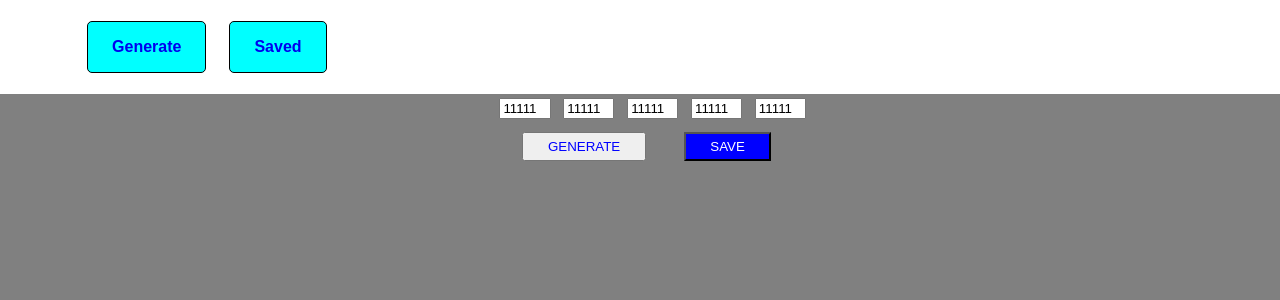
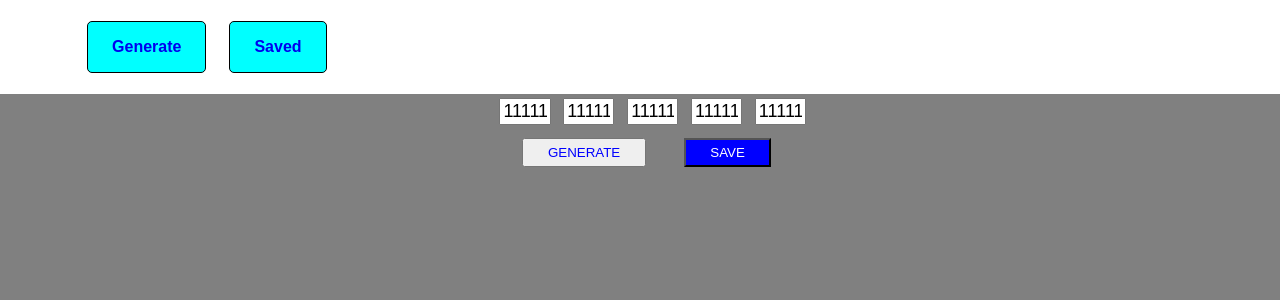
Before and after one commit to Drete457/blissapplicationstest, a React (Create React App) app: page / in a window 1280 px wide. Shown: the top 300 px of the page. Built offline with nearby package versions, Linux system fonts and the light colour scheme.

Commit message:
update(elements) verify if the pin have sequence of numbers, asc or dec or duplicate pin in the same group

```diff
--- a/src/CSS/index.css
+++ b/src/CSS/index.css
@@ -29,6 +29,8 @@ body {
 }
 
 .number {
+  font-size: large;
+  text-align: center;
   margin-left: 1%;
   margin-bottom: 1%;
   max-block-size: 4vh;
--- a/src/CSS/topmenu.css
+++ b/src/CSS/topmenu.css
@@ -14,7 +14,3 @@
     padding-left: 5%;
     padding-right: 5%;
   }
-
-  body {
-    padding-top: var(--bodyPaddingTop);
-  }
--- /dev/null
+++ b/src/Components/displayPins.tsx
@@ -0,0 +1,13 @@
+import React from "react";
+import { numberFormat } from "../Type/numberformat";
+import Input from "./view/input";
+import randomKey from "./random/randomKey";
+
+export default function DisplayPins({numberToDisplay}: {numberToDisplay: numberFormat }): any {
+    const arrayOfPins: number[] = Object.values(numberToDisplay);
+    const arrayOfPinsToDisplay = arrayOfPins.map((value) => {
+      const text = value + ""
+      return (<Input key={randomKey()} type="text" className="number" value={text} readOnly={true} />)
+    });
+    return arrayOfPinsToDisplay;
+  }
--- a/src/Components/random/consecutive_asc_or_des.ts
+++ b/src/Components/random/consecutive_asc_or_des.ts
@@ -1,13 +1,16 @@
 /* eslint-disable array-callback-return */
-export default function consecutive(numberToVerify: Array<number>): boolean {
-  let result = [];
+export default function consecutive(array: number[]): boolean {
+  let result:number[] = [];
   let sequence = 0;
-  numberToVerify.map((value, index) => {
-    let difference = 0;
+
+  Array.from(array).map((value, index) => {
+    let difference = array[index + 1] - array[index];
+
     if (sequence === difference && difference !== 0) {
-      result.push(index);
+      result.push(value);
     }
     sequence = (difference === 1 || difference === -1) ? difference : 0;
   });
+
   return result.length === 0 ? false : true;
 }
--- a/src/Components/random/random.ts
+++ b/src/Components/random/random.ts
@@ -1,4 +1,6 @@
 export default function random(): number {
-    let random = Math.floor(Math.random() * (9 - 0 + 1)) + 0;
-    return random;
-  }
+  const min = 10000;
+  const max = 99999;
+  const random = Math.floor(Math.random() * (max - min + 1)) + min;
+  return random;
+}
--- a/src/Components/random/randomizer.ts
+++ b/src/Components/random/randomizer.ts
@@ -1,16 +1,17 @@
 /* eslint-disable array-callback-return */
 import { numberFormat } from '../../Type/numberformat';
-import hasRepeatNumber from './hasRepeatNumber';
+import verification from './verification';
 import random from './random';
 
-export default function randomizer(DefaultRandomNumber: numberFormat): numberFormat {
-    const keys = Object.keys(DefaultRandomNumber);
-    let newRNumber = DefaultRandomNumber;
+export default function randomizer(numberToWork: numberFormat): numberFormat {
+    const keys = Object.keys(numberToWork);
+    let newRNumber = numberToWork;
+
     keys.map((key) => {
 
         let randomNumber = random();
 
-        while (hasRepeatNumber(newRNumber, randomNumber)) {
+        while (verification(newRNumber, randomNumber)) {
             randomNumber = random();
         };
 
--- /dev/null
+++ b/src/Components/random/sequence.ts
@@ -0,0 +1,15 @@
+/* eslint-disable array-callback-return */
+export default function sequence(arrayNumber: number[]): boolean{
+    let result = false;
+    console.log(arrayNumber)
+
+    arrayNumber.filter((value1, index) => {
+
+        if (value1 === arrayNumber[index+1]) {
+            result = true;
+            return true;
+        }
+    })
+
+    return result;
+}
--- /dev/null
+++ b/src/Components/random/verification.ts
@@ -0,0 +1,19 @@
+/* eslint-disable array-callback-return */
+import { numberFormat } from "../../Type/numberformat";
+import consecutive from './consecutive_asc_or_des';
+import sequence from "./sequence";
+
+export default function verification(numberToVerify: numberFormat, randomNumber: number): boolean {
+  const values = Object.values(numberToVerify);
+  const array = randomNumber.toString().split('').map(Number);
+
+  if (values.indexOf(randomNumber) !== -1){
+    return true;
+  } else if (consecutive(array)) {
+    return true;
+  } else if (sequence(array)) {
+    return true;
+  };
+
+  return false;
+}
--- a/src/View/Generate.tsx
+++ b/src/View/Generate.tsx
@@ -2,25 +2,19 @@ import React, { useState, useEffect } from 'react';
 import randomizer from '../Components/random/randomizer';
 import DefaultPage from '../Components/view/DefaultPage';
 import Button from '../Components/buttons/button';
-import Input from '../Components/view/input';
 import { useDispatch, useSelector } from 'react-redux';
 import { addPins } from '../Components/redux/actions';
 import { pinsState } from '../Components/redux/storeReducer';
-import randomKey from '../Components/random/randomKey';
+import { numberFormat } from '../Type/numberformat';
+import DisplayPins from '../Components/displayPins';
 
-/*function generateRandomNumbers(set: any) {
-  set(() => {
-    let array: Array<object> = [];
-    for (let i = 0; i < 5; i++) {
-  //    array.push(randomizer());
-    }
-    return array;
-  })
-}*/
+function generateRandomNumbers(set: any, numberToDisplay: numberFormat): void {
+  set(() => randomizer(numberToDisplay));
+}
 
 export default function Generate() {
   const pinsArray = useSelector<pinsState, pinsState["pins"]>((state) => state.pins);
-  const [numberToDisplay, setNumberToDisplay]: any[] = useState([]);
+  const [numberToDisplay, setNumberToDisplay]: any[] = useState({});
 
   //pass the action to the button save
   const dispatch = useDispatch();
@@ -29,22 +23,16 @@ export default function Generate() {
   }
 
   useEffect(() => {
-    setNumberToDisplay(pinsArray)
+    setNumberToDisplay(pinsArray[0])
   }, [pinsArray])
 
   return (
     <>
       <DefaultPage>
-        {numberToDisplay.map((value: object) => {
-          const arrayOfPins: string[] = Object.values(value);
-          const arrayOfPinsToDisplay = arrayOfPins.map((value) => {
-            return (<Input key={randomKey()} type="text" className="number" value={value} readOnly={true} />)
-          });
-          return arrayOfPinsToDisplay;
-        })}
+        {<DisplayPins numberToDisplay={numberToDisplay} />}
         <br />
-        <Button className="buttongenerate" onClick={() => {}}>GENERATE</Button>
-        <Button className="buttonsave" onClick={() => {}}>SAVE</Button>
+        <Button className="buttongenerate" onClick={() => { generateRandomNumbers(setNumberToDisplay, numberToDisplay) }}>GENERATE</Button>
+        <Button className="buttonsave" onClick={() => { }}>SAVE</Button>
       </DefaultPage>
     </>
   );
```
Also changed, not shown: src/Components/random/hasRepeatNumber.ts (deleted, +0 -12 lines).
